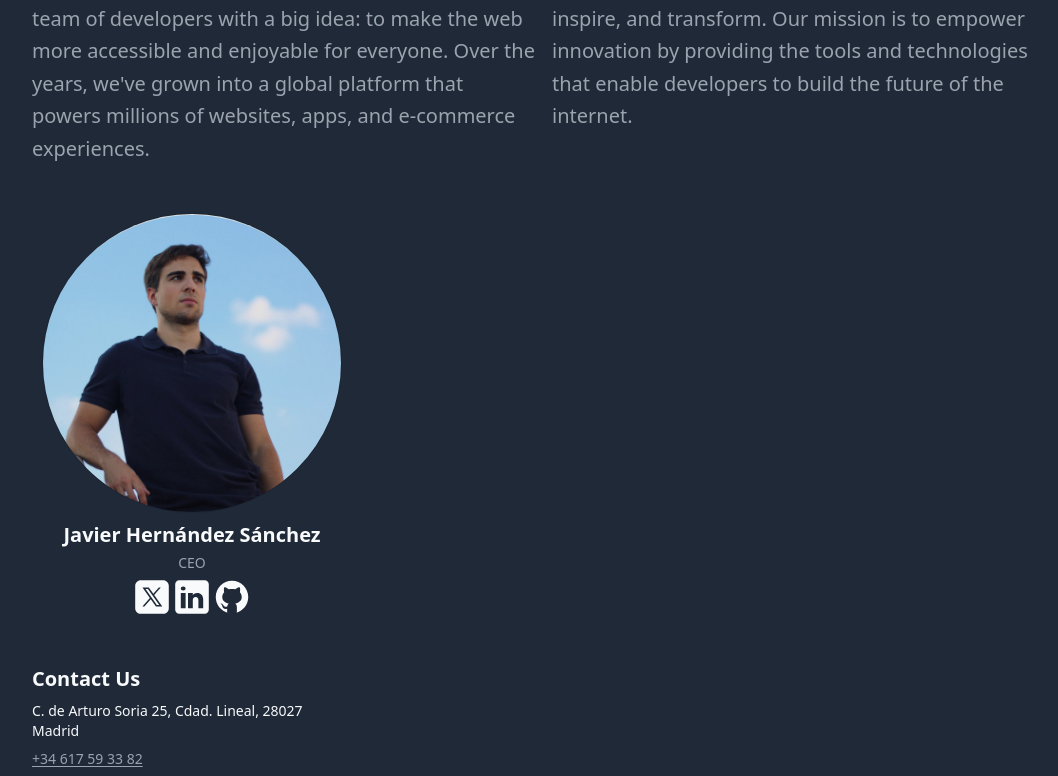
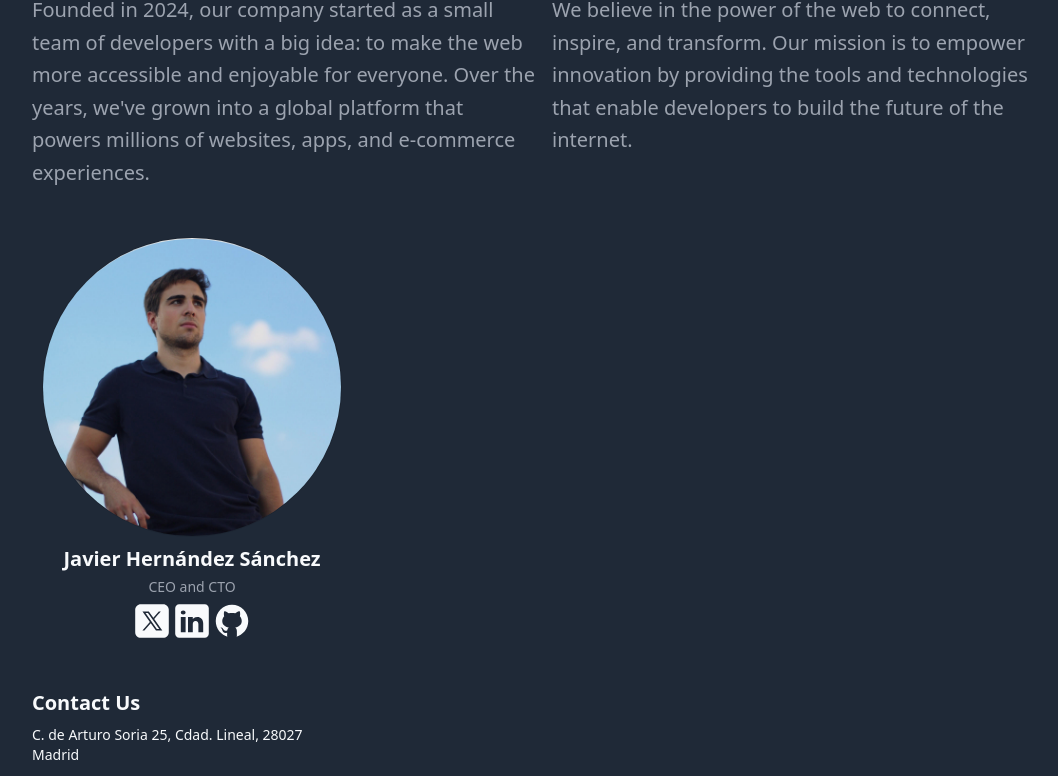
Before and after one commit to spacetimewave/spacetimewave-web, a React (Vite) app: page / in a window 1280 px wide. Shown: the part 1555-2331 px from the top of the page, without its empty margins (96-1154 px from the left). Built offline with nearby package versions, Linux system fonts and the light colour scheme.

Commit message:
style(home): add margin to services section

```diff
--- a/src/pages/Home/index.tsx
+++ b/src/pages/Home/index.tsx
@@ -73,7 +73,7 @@ export default function Home() {
 			</div>
 
 			{/* Services Section */}
-			<span id='services'></span>
+			<span id='services' className='m-1'></span>
 			<HorizontalScrolling />
 
 			{/* About Section */}
@@ -134,7 +134,7 @@ export default function Home() {
 										Javier Hernández Sánchez
 									</h3>
 									<p className='text-sm text-gray-500 dark:text-gray-400'>
-										CEO
+										CEO and CTO
 									</p>
 									<div>
 										<Link
```
